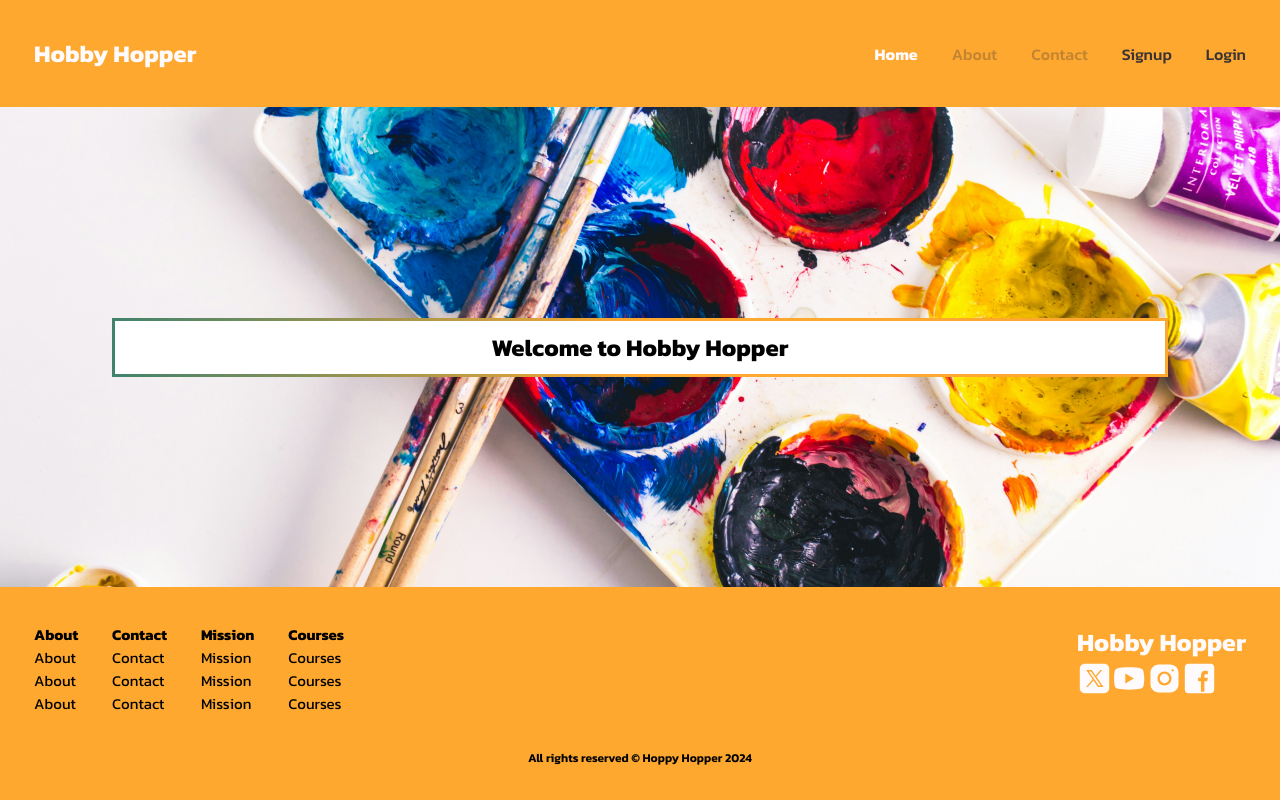
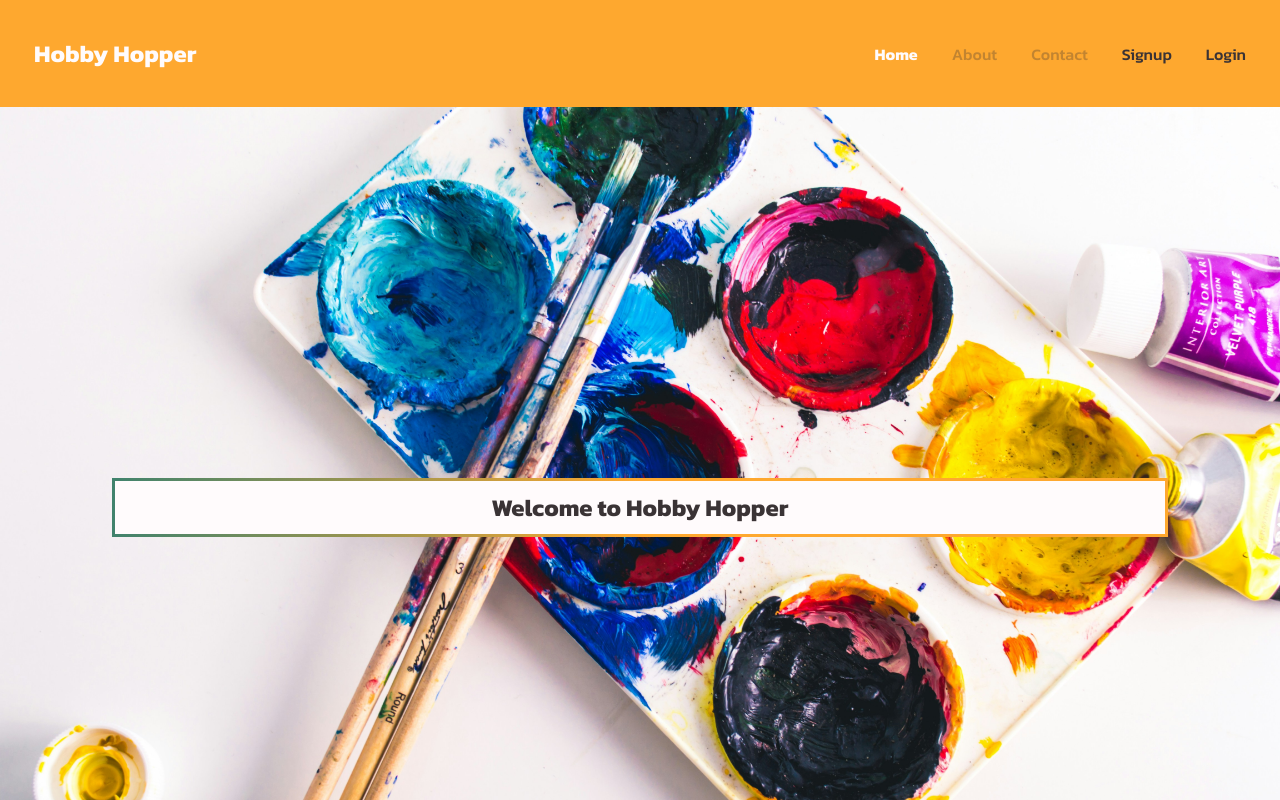
Before and after one commit to ranakibrahim/capstone-project, a React (Vite) app in the folder client/: page / in a window 1280 px wide. Shown: the top 800 px of the page. Built offline with nearby package versions, Linux system fonts and the light colour scheme.

Commit message:
Final touches added

```diff
--- a/client/src/components/Footer/Footer.scss
+++ b/client/src/components/Footer/Footer.scss
@@ -31,7 +31,7 @@
     font-size: 8px;
     display: flex;
     gap: $mobile-between-comp;
-
+    color: $jet;
     @include desktoptablet {
       font-size: 15px;
       gap: $desktoptablet-between-comp;
@@ -46,6 +46,7 @@
     font-size: 7px;
     font-weight: 600;
     align-self: center;
+    color: $jet;
     @include desktoptablet {
       font-size: 12px;
     }
--- a/client/src/components/Jumbotron/Jumbotron.scss
+++ b/client/src/components/Jumbotron/Jumbotron.scss
@@ -9,14 +9,14 @@
   background-position: center;
   height: 45vh;
   width: 100%;
-
   display: flex;
   flex-direction: column;
   justify-content: center;
-@include desktoptablet {
-  height: 60vh;
 
-}
+  @include desktoptablet {
+    height: 100vh;
+  }
+
   &__banner {
     text-align: center;
     position: relative;
@@ -24,6 +24,7 @@
     padding: 0.75rem 1rem;
     background: $snow;
     overflow: hidden;
+    color: $jet;
     @include apply-left-right-mar($mobile-between-comp, $mobile-between-comp);
 
     @include desktoptablet {
@@ -33,17 +34,17 @@
     &::before {
       content: "";
       position: absolute;
-      top: -3px; /* Adjust based on border width */
-      right: -3px; /* Adjust based on border width */
-      bottom: -3px; /* Adjust based on border width */
-      left: -3px; /* Adjust based on border width */
+      top: -3px;
+      right: -3px;
+      bottom: -3px;
+      left: -3px;
       z-index: -1;
       background: linear-gradient(
         90deg,
         rgba(63, 130, 109, 1) 0%,
         rgba(254, 168, 47, 1) 50%
       );
-      border-radius: inherit; /* Adjust based on your element's border-radius */
+      border-radius: inherit;
     }
 
     &::after {
@@ -54,9 +55,9 @@
       bottom: 0;
       left: 0;
       z-index: -1;
-      background: white;
-      margin: 3px; /* Adjust based on border width */
-      border-radius: inherit; /* Adjust based on your element's border-radius */
+      background: $snow;
+      margin: 3px;
+      border-radius: inherit;
     }
   }
 }
```
